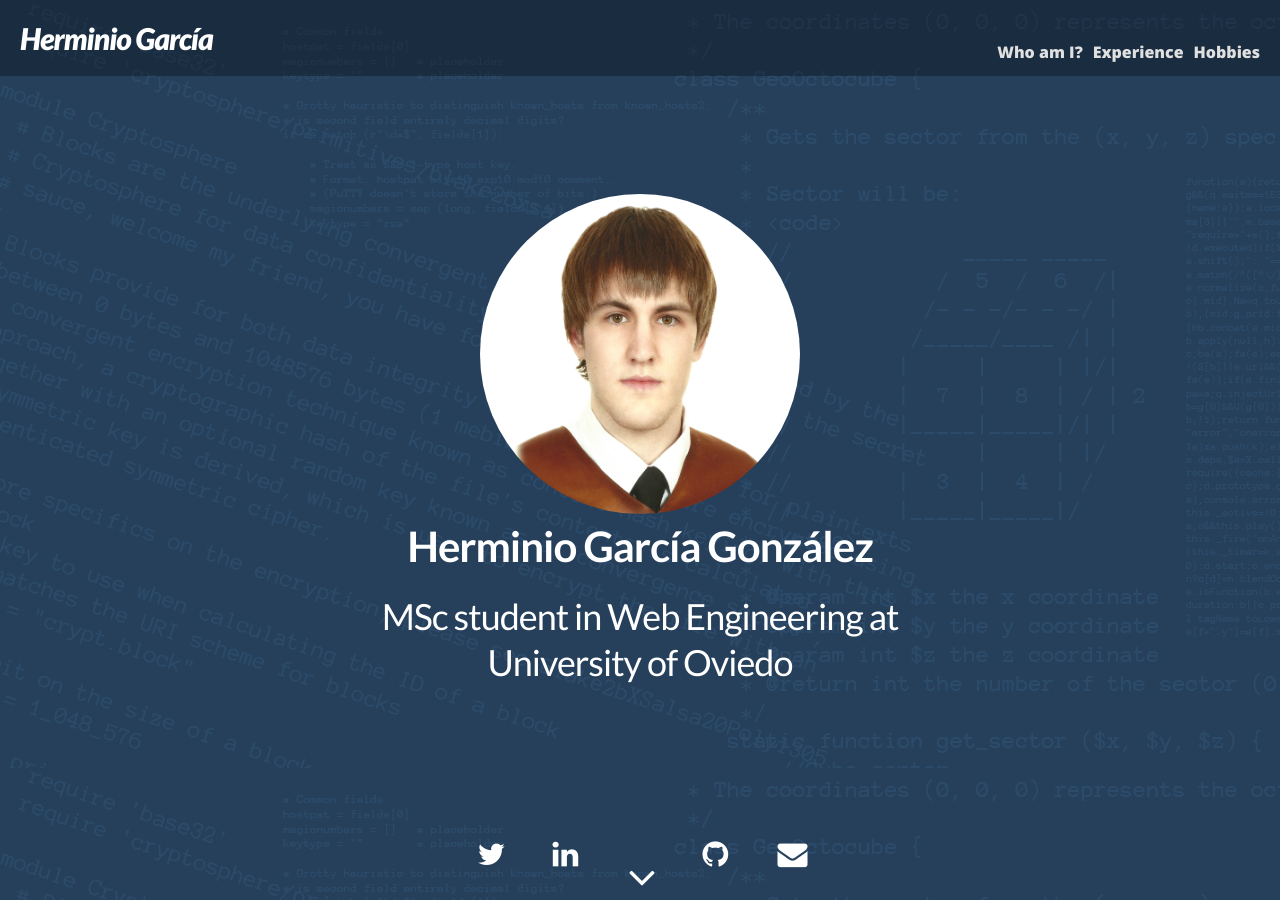
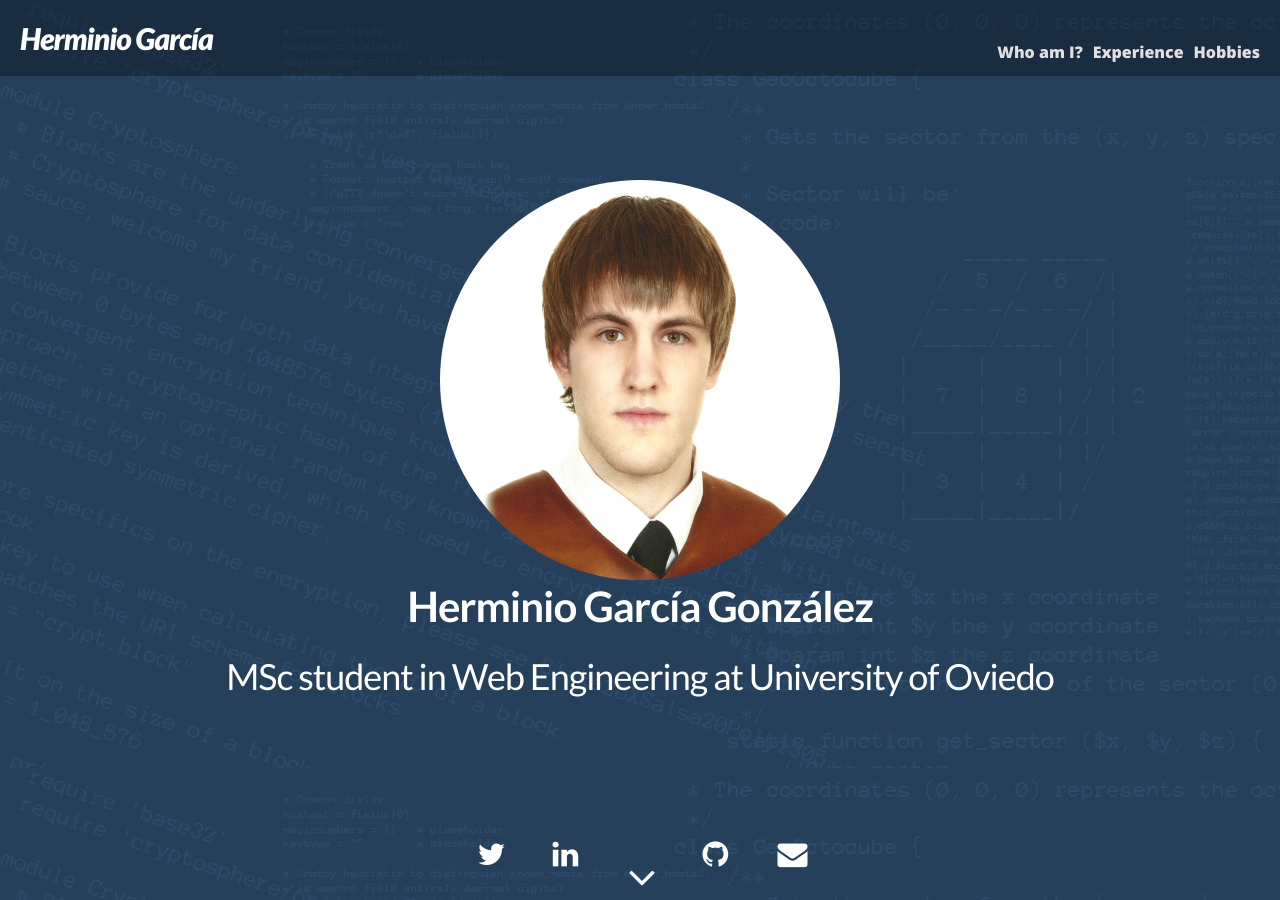
Before and after one commit to herminiogg/herminiogg.github.io, a Jekyll site: the page built from index.html, in a window 1280 px wide and 900 px high. Built offline with Jekyll 4.4.1, drawn with Linux system fonts in a browser that asks for light colours.

Commit message:
Alternative centering to not use translate, better compatibility with old browsers

```diff
--- a/_sass/_base.scss
+++ b/_sass/_base.scss
@@ -68,17 +68,21 @@
   background-image: url("../images/Code_presentation_background.png");
   min-height:100vh;
   width: 100% !important;
+  display: table;
 }
 
 .main-view {
-  @include centerer(true, true);
+  display: table-cell;
+  vertical-align: middle;
 }
 
 .profile-image img {
+  display: block;
   border-radius: 50%;
   width: 50%;
-  margin-left: 25%;
-  margin-right: 25%;
+  max-width: 400px;
+  margin-left: auto;
+  margin-right: auto;
 }
 
 .main-view h2, h3 {
@@ -98,8 +102,12 @@
 .social-links {
   position: absolute;
   bottom: 0;
-  @include centerer(true, false);
+  //@include centerer(true, false);
   overflow: none;
+  left: 0;
+  right: 0;
+  margin-left: auto;
+  margin-right: auto;
   width: 375px;
   padding-bottom: 10px;
 }
@@ -117,10 +125,23 @@
   max-width: 100%;
 }
 
+.first-down {
+  font-size: 3em;
+}
 
 .down {
   font-size: 3em;
+  /**text-align: center;
+  display: table-cell;
+  vertical-align: bottom;*/
+  position: absolute;
+  bottom: 0;
+  left: 0;
+  right: 0;
+  margin-left: auto;
+  margin-right: auto;
   text-align: center;
+
 }
 
 .social-links a {
@@ -130,6 +151,7 @@
 
 .content-block {
   clear: both;
+  min-height: 100vh;
 }
 
 .content-block:nth-child(odd) {
@@ -159,17 +181,15 @@
 }
 
 .content-block .wrapper {
+  display: table;
+  max-width: 500px;
   min-height: 100vh;
 }
 
 .content-block .wrapper .content {
-  @include centerer(true, true);
-}
-
-.content-block .down {
-  position: absolute;
-  bottom: 0;
-  @include centerer(true, false);
+  //@include centerer(true, true);
+  display: table-cell;
+  vertical-align: middle;
 }
 
 footer {
@@ -219,5 +239,7 @@
 
   .content-block img {
     max-width: 300px;
+    display: block;
+    margin: 10px auto;
   }
 }
--- a/index.html
+++ b/index.html
@@ -15,7 +15,7 @@
   <div class="social-links">
     <div class=""><a href="https://twitter.com/herminio_gg"><i class="fa fa-twitter fa-2x"></i></a></div>
     <div class=""><a href="https://es.linkedin.com/in/herminio-garc%C3%ADa-gonz%C3%A1lez-83aa2678"><i class="fa fa-linkedin fa-2x"></i></a></div>
-    <div class="down"><a href="#who-am-i"><i class="fa fa-angle-down"></i></a></div>
+    <div class="first-down"><a href="#who-am-i"><i class="fa fa-angle-down"></i></a></div>
     <div class=""><a href="https://github.com/herminiogg"><i class="fa fa-github fa-2x"></i></div>
     <div class=""><a href="mailto:herminiogg@outlook.com"><i class="fa fa-envelope fa-2x"></i></a></div>
   </div>
```
